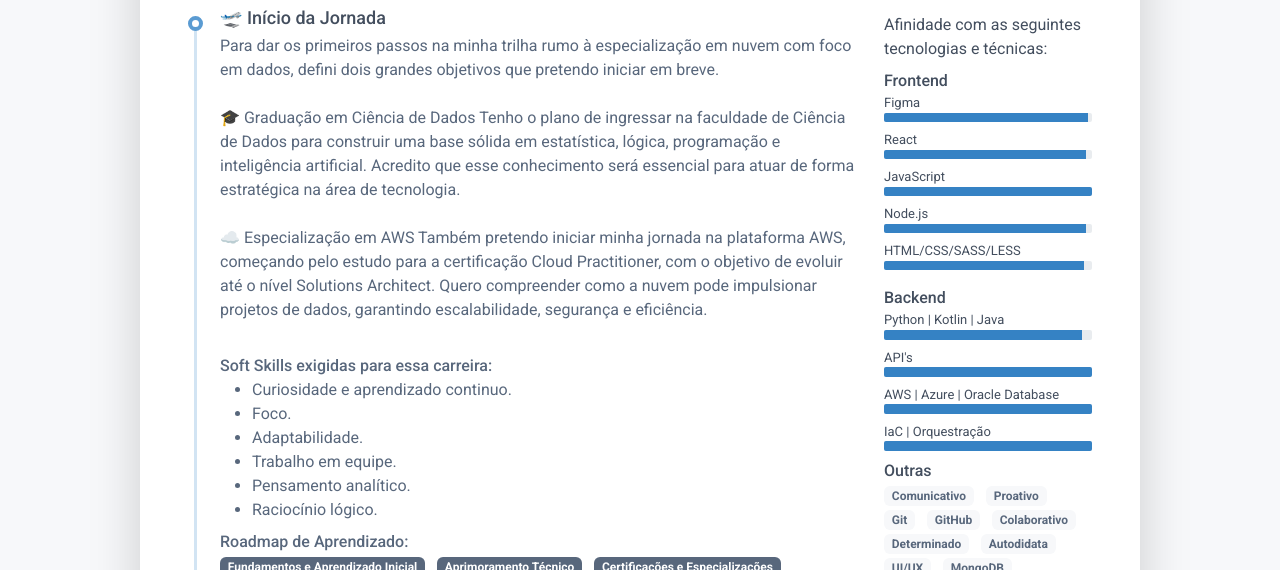
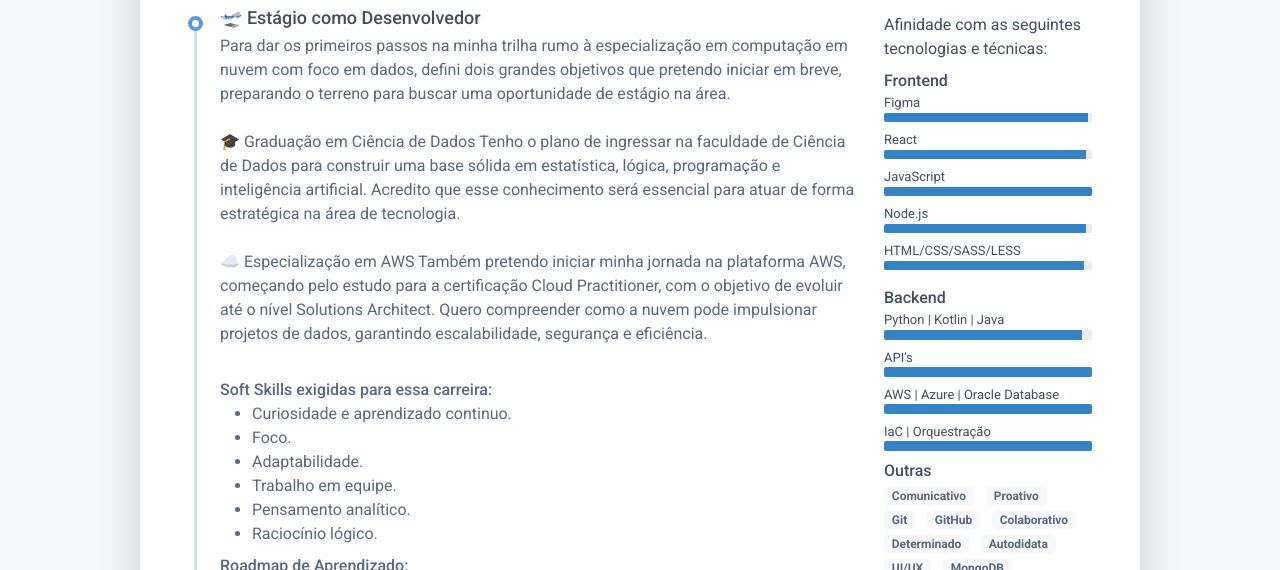
Before and after one commit to VMantovaniKT/MapaDeCarreira, a plain HTML site: page index.html in a window 1280 px wide. Shown: the part 783-1353 px from the top of the page. Drawn offline with Linux system fonts and the light colour scheme.

Commit message:
Mapa de carreira
atualização

```diff
--- a/index.html
+++ b/index.html
@@ -115,13 +115,13 @@
 										<div class="resume-timeline-item-header mb-2">
 											<div class="d-flex flex-column flex-md-row">
 
-												<h3 class="resume-position-title font-weight-bold mb-1">🛫 Início da Jornada
+												<h3 class="resume-position-title font-weight-bold mb-1">🛫 Estágio como Desenvolvedor
 												</h3>
 
 											</div>
 										</div>
 										<div class="resume-timeline-item-desc">
-											<p>Para dar os primeiros passos na minha trilha rumo à especialização em nuvem com foco em dados, defini dois grandes objetivos que pretendo iniciar em breve.
+											<p>Para dar os primeiros passos na minha trilha rumo à especialização em computação em nuvem com foco em dados, defini dois grandes objetivos que pretendo iniciar em breve, preparando o terreno para buscar uma oportunidade de estágio na área.
 												<br>
 												<br>
 
```
